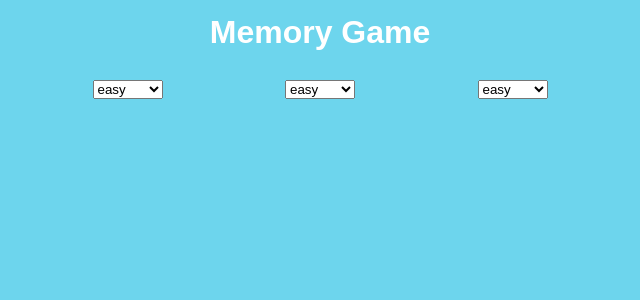
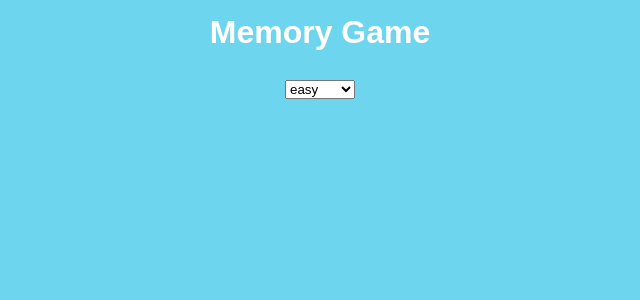
Before and after one commit to jys77/memory-match, a React app: page / in a window 1280 px wide. Shown: the top 300 px of the page, without its empty margins (320-960 px from the left). Built offline with nearby package versions, Linux system fonts and the light colour scheme.

Commit message:
feat: level setting

```diff
--- a/src/containers/Options.js
+++ b/src/containers/Options.js
@@ -1,7 +1,9 @@
-import React from 'react';
+import React, { useState, useEffect } from 'react';
+import { useDispatch, useSelector } from 'react-redux';
 import styled from 'styled-components';
 import { mixins } from '../styles';
 import { levels } from '../constants';
+import { setLevel } from '../actions';
 const OptionsWrapper = styled.div`
   ${mixins.flexEvenly}
   margin: 2rem auto;
@@ -11,42 +13,21 @@ const OptionsWrapper = styled.div`
 `;
 
 export const Options = () => {
-  const levelHandler = () => {
+  const [gameLevel, setGameLevel] = useState('easy');
+  const dispatch = useDispatch();
+  useEffect(() => {
+    dispatch(setLevel(gameLevel));
+  }, [gameLevel]);
 
-  }
   return (
     <OptionsWrapper>
       <div className="option">
-        <select onChange={levelHandler}>
-        {
-          Object.keys(levels).map(level => (
+        <select value={gameLevel} onChange={(e) => setGameLevel(e.target.value)}>
+          {Object.keys(levels).map((level) => (
             <option key={level} value={level}>
               {level}
             </option>
-          ))
-        }
-        </select>
-      </div>
-      <div className="option">
-        <select onChange={levelHandler}>
-        {
-          Object.keys(levels).map(level => (
-            <option key={level} value={level}>
-              {level}
-            </option>
-          ))
-        }
-        </select>
-      </div>
-      <div className="option">
-        <select onChange={levelHandler}>
-        {
-          Object.keys(levels).map(level => (
-            <option key={level} value={level}>
-              {level}
-            </option>
-          ))
-        }
+          ))}
         </select>
       </div>
     </OptionsWrapper>
--- a/src/reducers/gameReducer.js
+++ b/src/reducers/gameReducer.js
@@ -2,7 +2,7 @@ import { SET_LEVEL } from '../constants';
 import { getImages } from '../utils';
 const initialState = {
   level: 'easy',
-  data: getImages,
+  data: getImages(),
   flipped: [],
   timeUsed: 0,
   playing: false,
```
